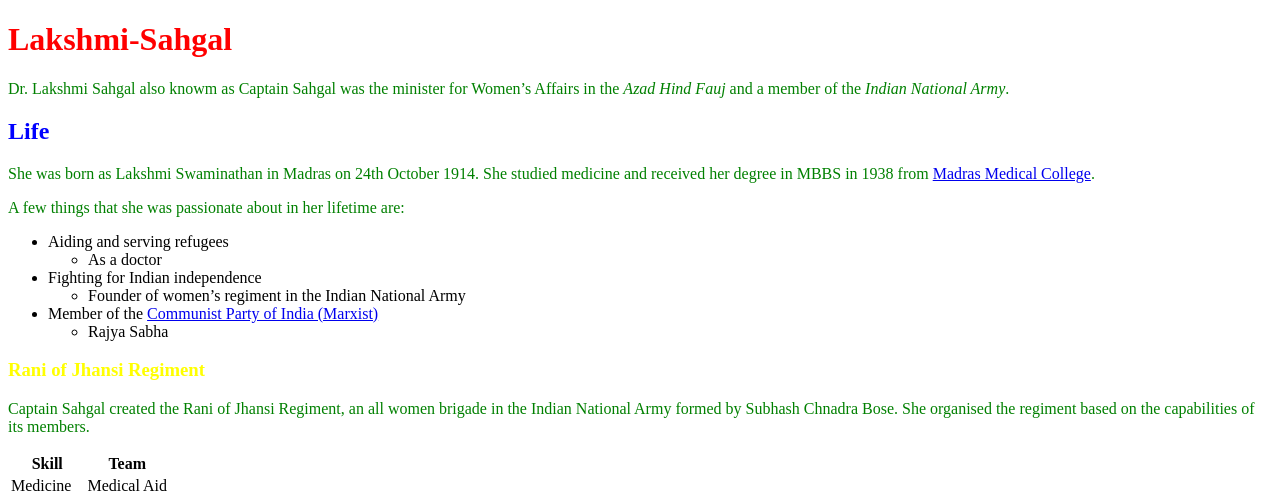
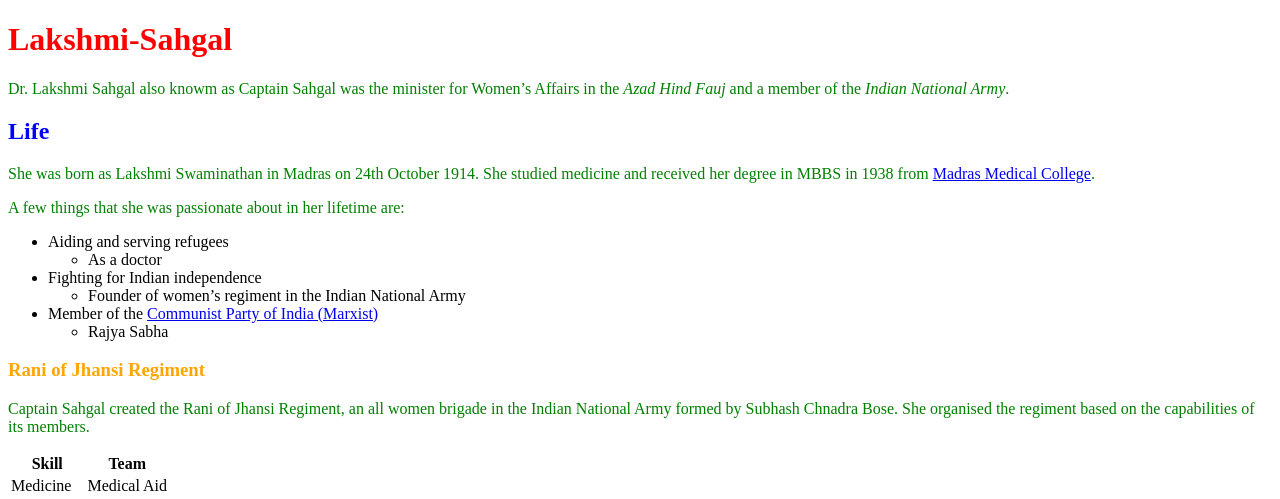
Before and after one commit to sahitir/Trends-in-TWT, a Jekyll site: the page built from index.md, in a window 1280 px wide. Shown: the top 499 px of the page. Built offline with Jekyll 4.4.1, drawn with Linux system fonts in a browser that asks for light colours.

Commit message:
Update style.css

```diff
--- a/assets/css/style.css
+++ b/assets/css/style.css
@@ -1,5 +1,5 @@
 h1 { color:red;}
 
+p { color:green;}
     h2 { color:blue;}
-    h3 { color:yellow;}
-    p { color:green;}
+    h3 { color:orange;}
```
